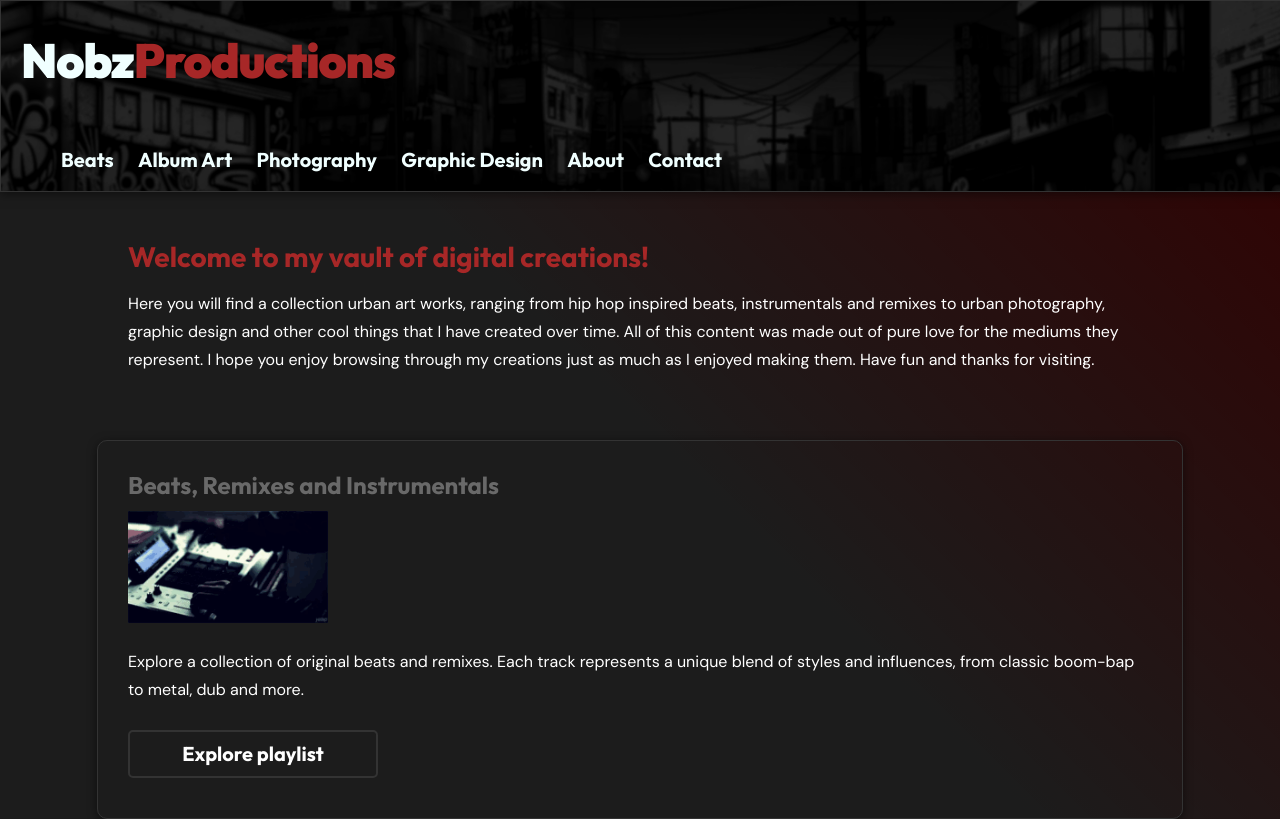
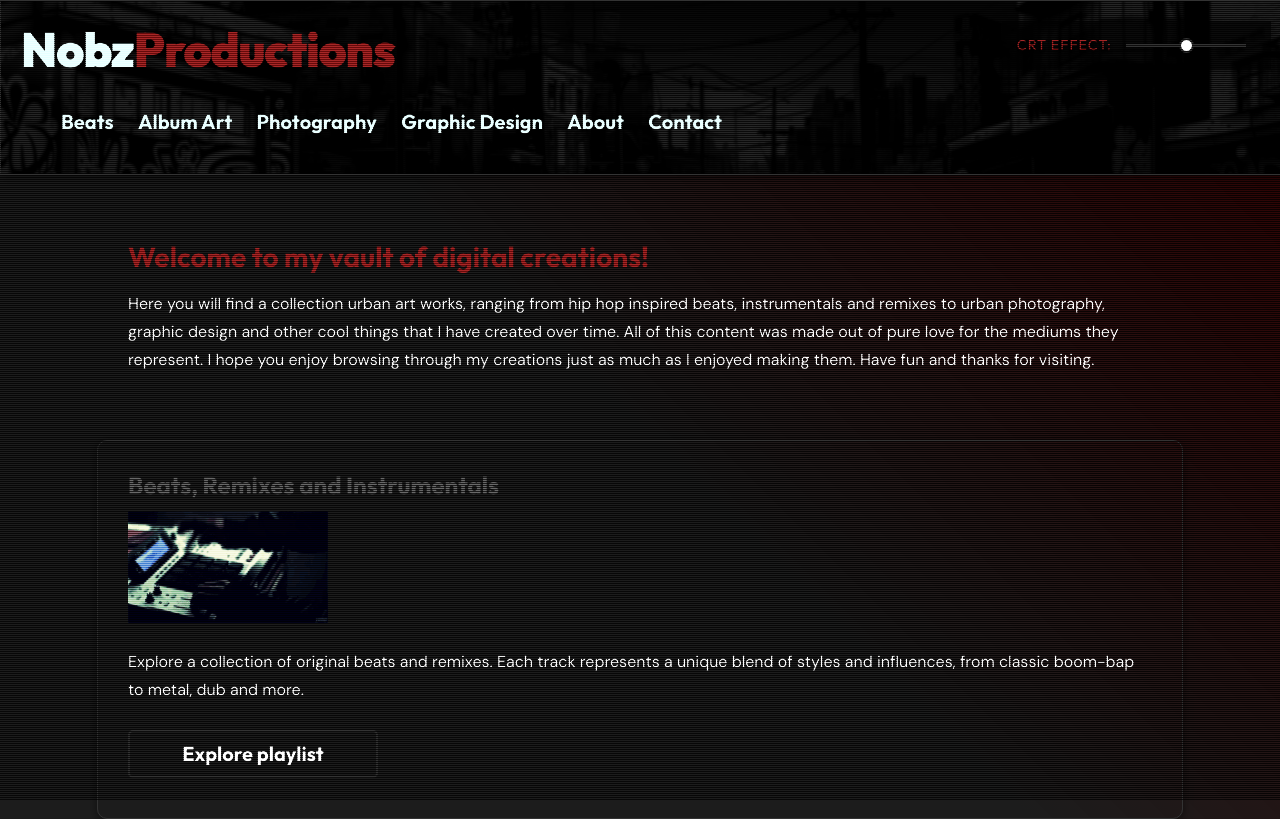
Before and after one commit to nobz226/nobzProductions, a plain HTML site: page index.html in a window 1280 px wide. Shown: the top 819 px of the page. Drawn offline with Linux system fonts and the light colour scheme.

Commit message:
Added CRT effect and h1 animations

```diff
--- a/css/style.css
+++ b/css/style.css
@@ -103,6 +103,8 @@ main {
   padding: 30px;
   margin-top: 10px;
   background-color: rgba(0, 0, 0, 0);
+  z-index: 10000;
+  isolation: isolate;
 }
 
 #intro, #beatsIntro, #photoIntro, #designIntro, #albumsIntro {
@@ -119,4 +121,97 @@ main {
   padding: 30px;
   margin-top: 10px;
   background-color: rgba(0, 0, 0, 0);
+  z-index: 10000;
+  isolation: isolate;
+
 }
+
+:root {
+  --crt-intensity: 5;
+}
+
+body::before {
+  content: "";
+  position: fixed;
+  top: 0;
+  left: 0;
+  width: 100%;
+  height: 100%;
+  background: repeating-linear-gradient(
+    0deg,
+    rgba(0, 0, 0, calc(0.15 * var(--crt-intensity))),
+    rgba(0, 0, 0, calc(0.15 * var(--crt-intensity))) 1px,
+    transparent 1px,
+    transparent 2px
+  );
+  pointer-events: none;
+  z-index: 9999;
+  animation: flicker 2s infinite;
+  mix-blend-mode: overlay;
+}
+
+@keyframes flicker {
+  0% { opacity: 0.7; }
+  50% { opacity: 1; }
+  100% { opacity: 0.7; }
+}
+
+.crt-controls {
+  position: absolute;
+  top: 20px;
+  right: 20px;
+  margin-right: 30px;
+  background: rgba(0, 0, 0, 0.7);
+  padding: 10px 15px;
+  z-index: 1001;
+  box-shadow: 0 2px 10px rgba(0, 0, 0, 0.5);
+}
+
+.crt-controls label {
+  text-transform: uppercase;
+  letter-spacing: 1px;
+  font-size: 0.9em;
+  color: white;
+  text-shadow: 1px 1px 2px rgba(0, 0, 0, 0.5);
+}
+
+.crt-slider {
+  appearance: none;
+  -webkit-appearance: none;
+  width: 120px;
+  height: 3px;
+  background: #333;
+  outline: none;
+  margin: 0 10px;
+  vertical-align: middle;
+}
+
+.crt-slider::-webkit-slider-thumb {
+  -webkit-appearance: none;
+  appearance: none;
+  width: 15px;
+  height: 15px;
+  background: white;
+  border: 2px solid #333;
+  border-radius: 50%;
+  cursor: pointer;
+}
+
+.crt-slider::-moz-range-thumb {
+  width: 15px;
+  height: 15px;
+  background: white;
+  border: 2px solid #333;
+  border-radius: 50%;
+  cursor: pointer;
+}
+
+.crt-slider:hover::-webkit-slider-thumb {
+  background: #333;
+  border-color: white;
+}
+
+.crt-slider:hover::-moz-range-thumb {
+  background: #333;
+  border-color: white;
+}
--- a/css/typography.css
+++ b/css/typography.css
@@ -68,8 +68,10 @@ a:hover {
     transition: color 0.3s ease;
 }
 
-#accent-word {
-    color: rgb(167, 39, 39);
+/* Update the animations */
+@keyframes typing {
+  from { width: 0 }
+  to { width: 100% }
 }
 
 h1 {
@@ -77,6 +79,12 @@ h1 {
     font-size: 3rem;
     letter-spacing: var(--letter-spacing-tight);
     font-weight: var(--weight-black);
+    display: inline-block;
+    overflow: hidden;
+    white-space: nowrap;
+    margin: 0 auto;
+    animation: typing 6s steps(100, end) forwards;
+    animation-delay: 0s;
 }
 
 h2, h3 {
@@ -96,3 +104,13 @@ h3 {
     font-size: var(--font-size-xl);
     color:dimgrey;
 }
+
+#accent-word {
+    color: rgb(167, 39, 39);
+    display: inline-block;
+}
+
+.crt-controls label {
+    font-family: var(--font-primary);
+    color: rgb(167,39, 39);
+}
--- a/index.html
+++ b/index.html
@@ -11,7 +11,7 @@
     <body>
         <header>
             <a href="#intro" id="mainTitle" style="text-decoration: none;">
-            <h1>Nobz<span id="accent-word">Productions</span></h1>
+                <h1>Nobz<span id="accent-word">Productions</span></h1>
             </a>
             <nav>
                 <ul>
@@ -23,6 +23,19 @@
                     <li><a href="#contact">Contact</a></li>
                 </ul>
             </nav>
+
+            <div class="crt-controls">
+                <label for="crtIntensity">CRT Effect: </label>
+                <input
+                    type="range"
+                    id="crtIntensity"
+                    class="crt-slider"
+                    min="0"
+                    max="1"
+                    step="0.1"
+                    value="0.5"
+                >
+            </div>
         </header>
 
         <main>
@@ -100,6 +113,13 @@
                         <button type="submit">Send Message</button>
                 </form>
             </section>
+
+            <script>
+              const slider = document.getElementById('crtIntensity');
+              slider.addEventListener('input', (e) => {
+                document.documentElement.style.setProperty('--crt-intensity', e.target.value);
+              });
+            </script>
         </main>
 
         <footer>
```
Also changed, not shown: design.html (+1 -1 lines).
